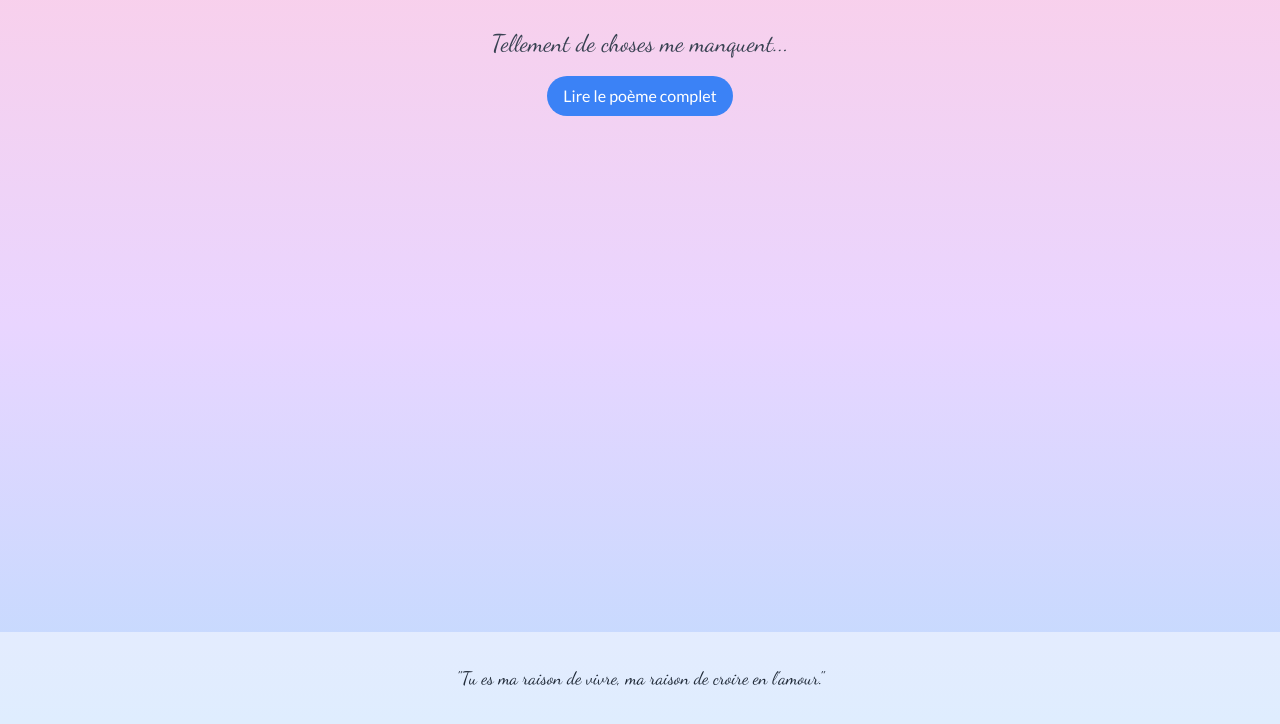
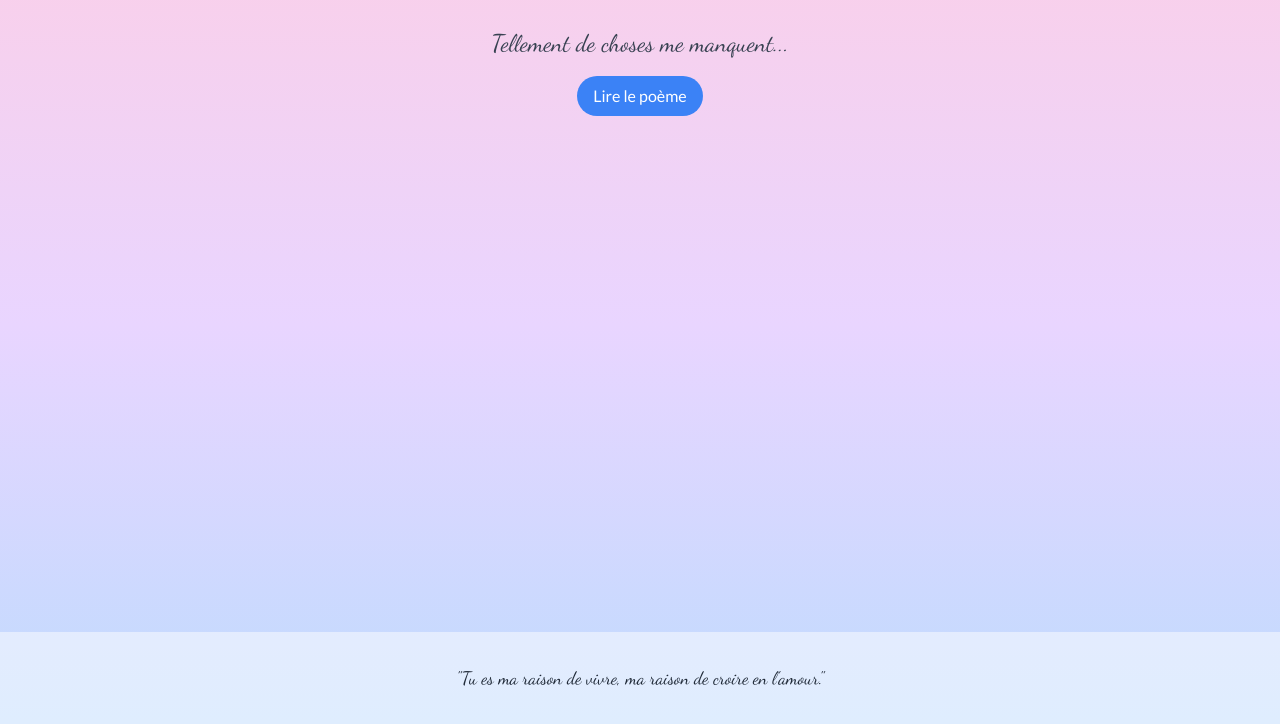
Before and after one commit to haziz365/Je-t-aime-comme-un-fou, a plain HTML site: page index.html in a window 1280 px wide. Shown: the part 76-800 px from the top of the page. Drawn offline with nearby package versions, Linux system fonts and the light colour scheme.

Commit message:
Update index.html

```diff
--- a/index.html
+++ b/index.html
@@ -22,7 +22,7 @@
     <main class="flex-grow">
         <section class="text-center px-4">
             <p class="text-2xl poem-text text-gray-700 mb-4">Tellement de choses me manquent...</p>
-            <button id="readMoreBtn" class="bg-blue-500 text-white px-4 py-2 rounded-full hover:bg-blue-600 transition">Lire le poème complet</button>
+            <button id="readMoreBtn" class="bg-blue-500 text-white px-4 py-2 rounded-full hover:bg-blue-600 transition">Lire le poème</button>
         </section>
         <section id="poemSection" class="hidden text-center px-4 mt-8">
             <p class="text-xl poem-text text-gray-700 mb-4">Tellement de choses me manquent</p>
```
